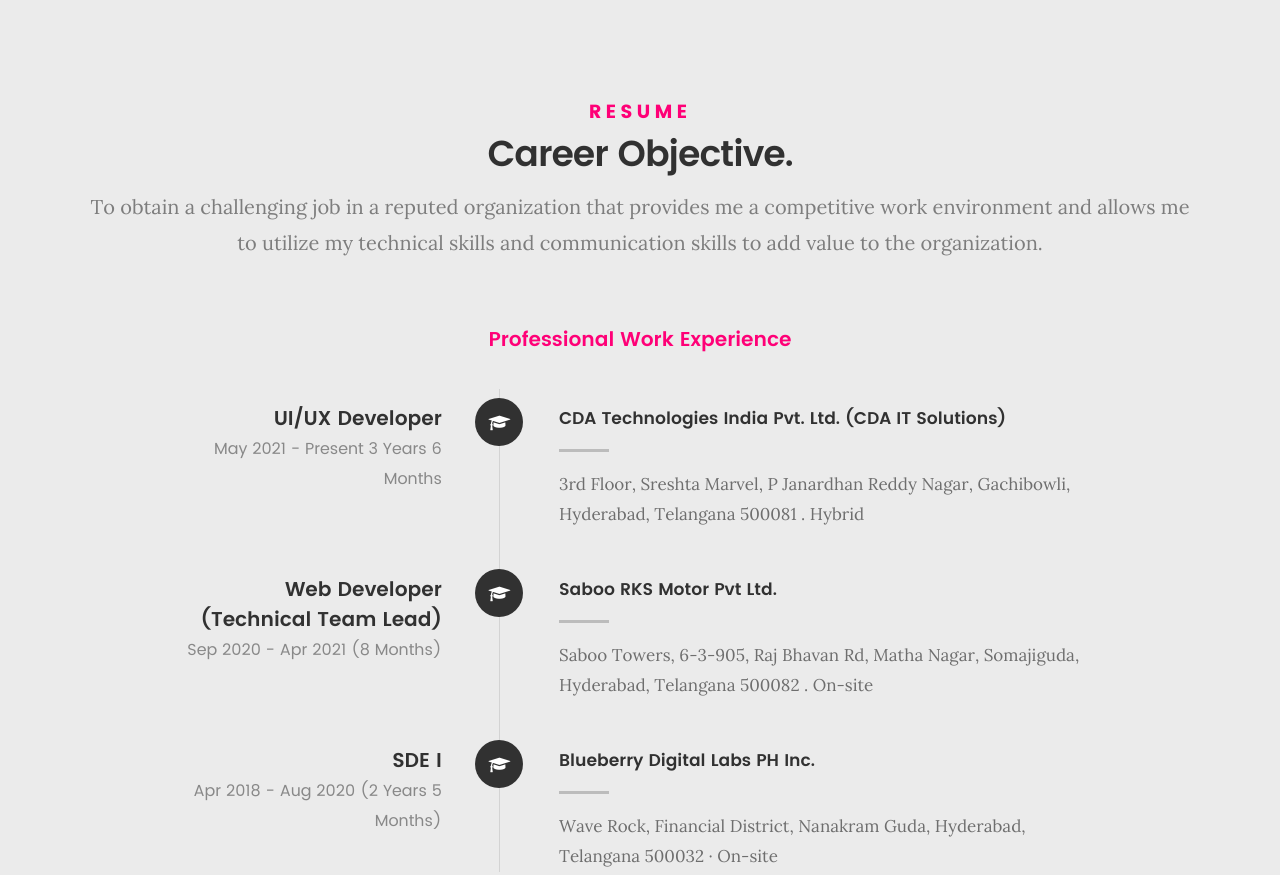
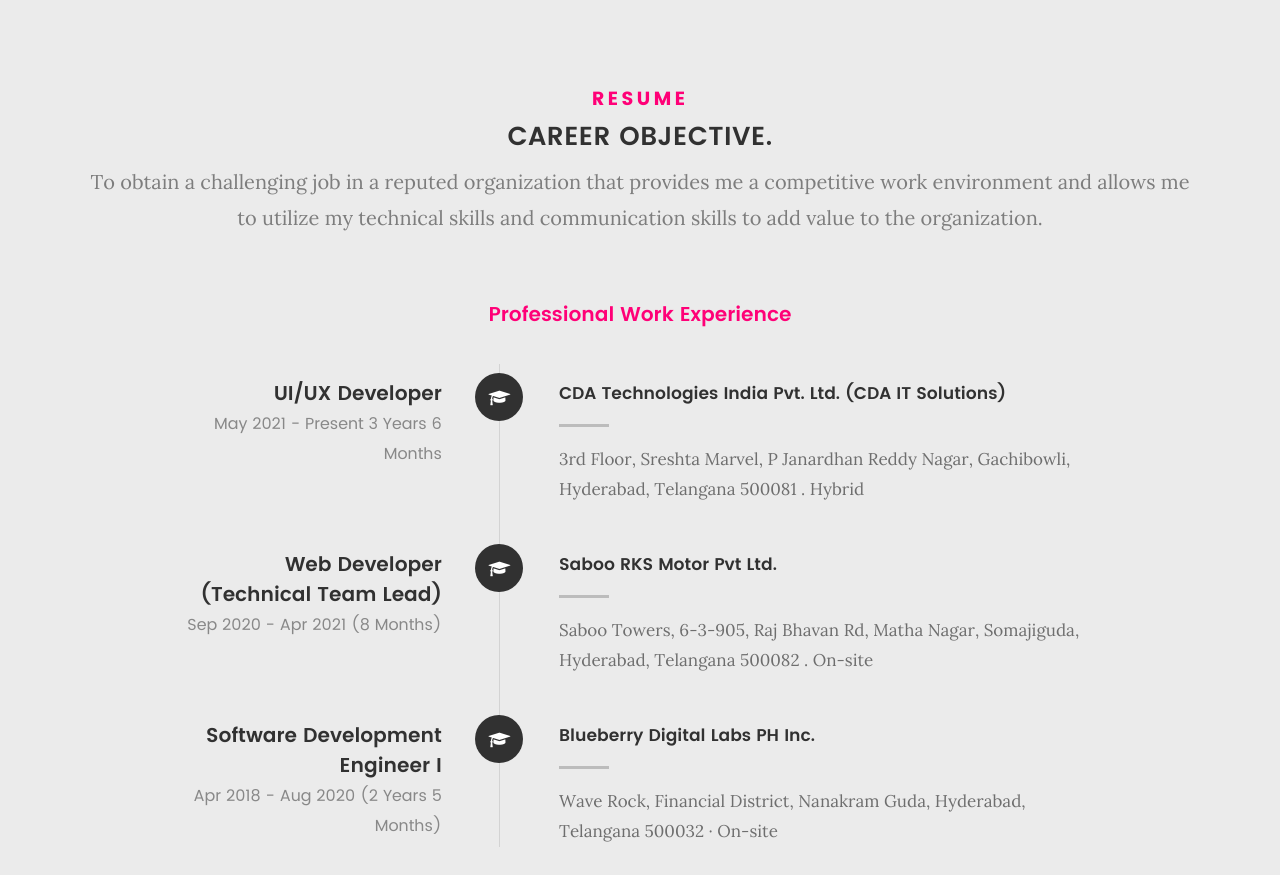
Before and after one commit to karnatisudharshanreddy/karnatisudharshanreddy.github.io, a plain HTML site: page index.html in a window 1280 px wide. Shown: the part 2220-3095 px from the top of the page. Drawn offline with Linux system fonts and the light colour scheme; files whose address does not match are found by name.

Commit message:
addedchanges

```diff
--- a/css/mainone.css
+++ b/css/mainone.css
@@ -1033,17 +1033,20 @@ button::-moz-focus-inner, input::-moz-focus-inner {
 }
 .section-intro h1 {
 	font-family: "poppins-semibold", serif;
-	font-size: 3.6rem;
-	color: #313131;
-	line-height: 1.25;
-	margin-bottom: 1.2rem;
+    font-size: 2.6rem;
+    color: #313131;
+    line-height: 1.25;
+    font-weight: bold;
+    margin-bottom: 1.2rem;
+    text-transform: uppercase;
+    letter-spacing: 0.5px;
 }
 .section-intro h5 {
 	color: #FF0077;
 	font-size: 1.9rem;
 	line-height: 1.875;
 	margin-bottom: 0.3rem;
-	letter-spacing: .4rem;
+	letter-spacing: .3rem;
 }
 
 /**
--- a/index.html
+++ b/index.html
@@ -234,7 +234,7 @@
 				</div>
 
 				<div class="timeline-header">
-					<h3>SDE I</h3>
+					<h3>Software Development Engineer I</h3>
 					<p>Apr 2018 - Aug 2020 (2 Years 5 Months)</p>
 				</div>
 
```
